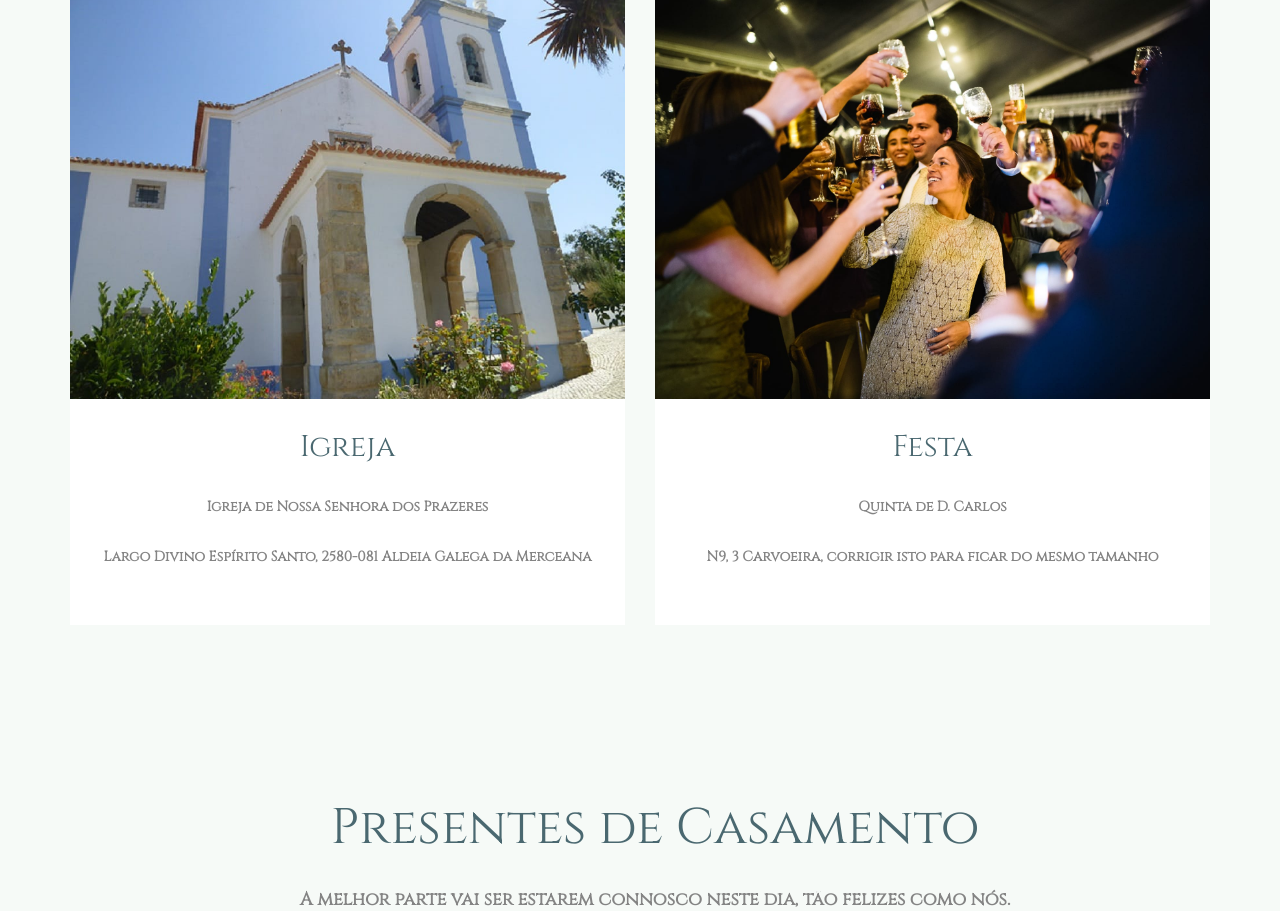
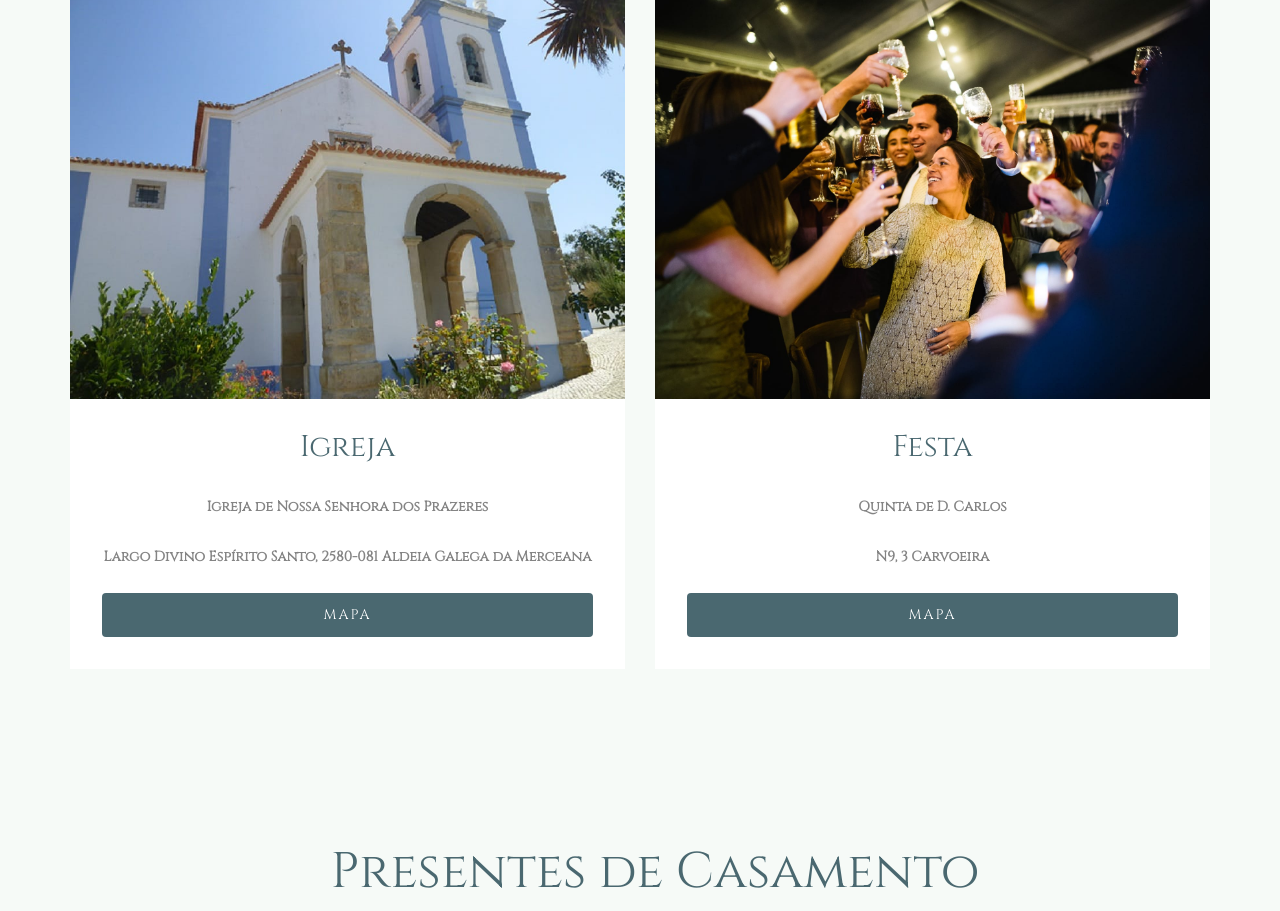
Before and after one commit to bubas3000/sitexia, a PHP site: page / in a window 1280 px wide. Shown: the part 1160-2071 px from the top of the page. Run offline with PHP 8.4, Linux system fonts and the light colour scheme; some libraries are stand-ins or nearby versions.

Commit message:
Update index.php

```diff
--- a/index.php
+++ b/index.php
@@ -1,3 +1,4 @@
+
 <!DOCTYPE html>
 <!--[if lt IE 7]>      <html class="no-js lt-ie9 lt-ie8 lt-ie7"> <![endif]-->
 <!--[if IE 7]>         <html class="no-js lt-ie9 lt-ie8"> <![endif]-->
@@ -128,7 +129,11 @@
 							<div class="desc">
 								<h3>Igreja</h3>
 								<p><strong>Igreja de Nossa Senhora dos Prazeres</strong></p>
+
 								<p><strong> <i class="icon-map"></i> Largo Divino Espírito Santo, 2580-081 Aldeia Galega da Merceana</strong></p>
+								<form action="https://www.google.com/maps/place/Igreja+Nossa+Senhora+dos+Prazeres/@39.0811843,-9.1145978,17z/data=!3m1!4b1!4m5!3m4!1s0xd18d3ce263fe6d1:0x5909304d29fdf14d!8m2!3d39.0811802!4d-9.1124091?" method="get" target="_blank">
+									<button type="submit" class="btn btn-primary btn-block">Mapa</button>
+								</form>
 								<!--<p>Far far away, behind the word mountains, far from the countries Vokalia and Consonantia, there live the blind texts. Separated they live in Bookmarksgrove right at the coast of the Semantics, a large language ocean.</p>-->
 							</div>
 						</div>
@@ -139,7 +144,10 @@
 							<div class="desc">
 								<h3>Festa</h3>
 								<p><strong>Quinta de D. Carlos</strong></p>
-								<p><strong><i class="icon-map"></i> N9, 3 Carvoeira, corrigir isto para ficar do mesmo tamanho</strong></p>
+								<p><strong><i class="icon-map"></i> N9, 3 Carvoeira</strong></p>
+								<form action="https://www.google.com/maps/place/Quinta+de+D.+Carlos/@39.074197,-9.0419307,15z/data=!4m5!3m4!1s0x0:0x6dadf69178a8de16!8m2!3d39.074197!4d-9.0419307" method="get" target="_blank">
+									<button type="submit" class="btn btn-primary btn-block">Mapa</button>
+								</form>
 								<!--<p>Far far away, behind the word mountains, far from the countries Vokalia and Consonantia, there live the blind texts. Separated they live in Bookmarksgrove right at the coast of the Semantics, a large language ocean.</p>-->
 							</div>
 						</div>
@@ -197,7 +205,7 @@
 									  <input type="text" placeholder="Valor do Presente" name="presente" required>
 
 									  <button type="button" class="btn cancel">Enviar</button>
-									  <button type="button" class="btn cancel" onclick="closeForm()">Cancelar</button>
+									  <button type="button" class="btn cancel" onclick="closeForm()">Voltar</button>
 									</form>
 								</div>
 							</div>
@@ -205,9 +213,29 @@
 								<div class="wedding-events">
 									<div class="ceremony-bg" style="background-image: url(images/safari.jpg);"></div>
 									<div class="desc">
-										<button class="btn btn-primary btn-block" onclick="openForm()">Lua de Mel</button>
+										<button class="btn btn-primary btn-block" onclick="openForm1()">Lua de Mel</button>
 										<!--<p>Far far away, behind the word mountains, far from the countries Vokalia and Consonantia, there live the blind texts. Separated they live in Bookmarksgrove right at the coast of the Semantics, a large language ocean.</p>-->
 									</div>
+								</div>
+								<div class="form-popup" id="myForm1">
+									<form action="/action_page.php" class="form-container">
+									  <h3>Para que possamos agradecer</h3>
+
+									  <!--<label for="email"><b>Email</b></label>-->
+									  <input type="text" placeholder="Nome" name="nome" required>
+
+									  <!--<label for="psw"><b>Password</b></label>-->
+									  <input type="text" placeholder="Telemóvel" name="tlm" required>
+
+									  <!--<label for="psw"><b>Password</b></label>-->
+									  <input type="text" placeholder="Email" name="email" required>
+
+									  <!--<label for="psw"><b>Password</b></label>-->
+									  <input type="text" placeholder="Valor do Presente" name="presente" required>
+
+									  <button type="button" class="btn cancel">Enviar</button>
+									  <button type="button" class="btn cancel" onclick="closeForm1()">Voltar</button>
+									</form>
 								</div>
 							</div>
 						</div>
@@ -293,6 +321,13 @@
 
 				function closeForm() {
 				  document.getElementById("myForm").style.display = "none";
+				}
+				function openForm1() {
+				  document.getElementById("myForm1").style.display = "block";
+				}
+
+				function closeForm1() {
+				  document.getElementById("myForm1").style.display = "none";
 				}
 				</script>
 
```
